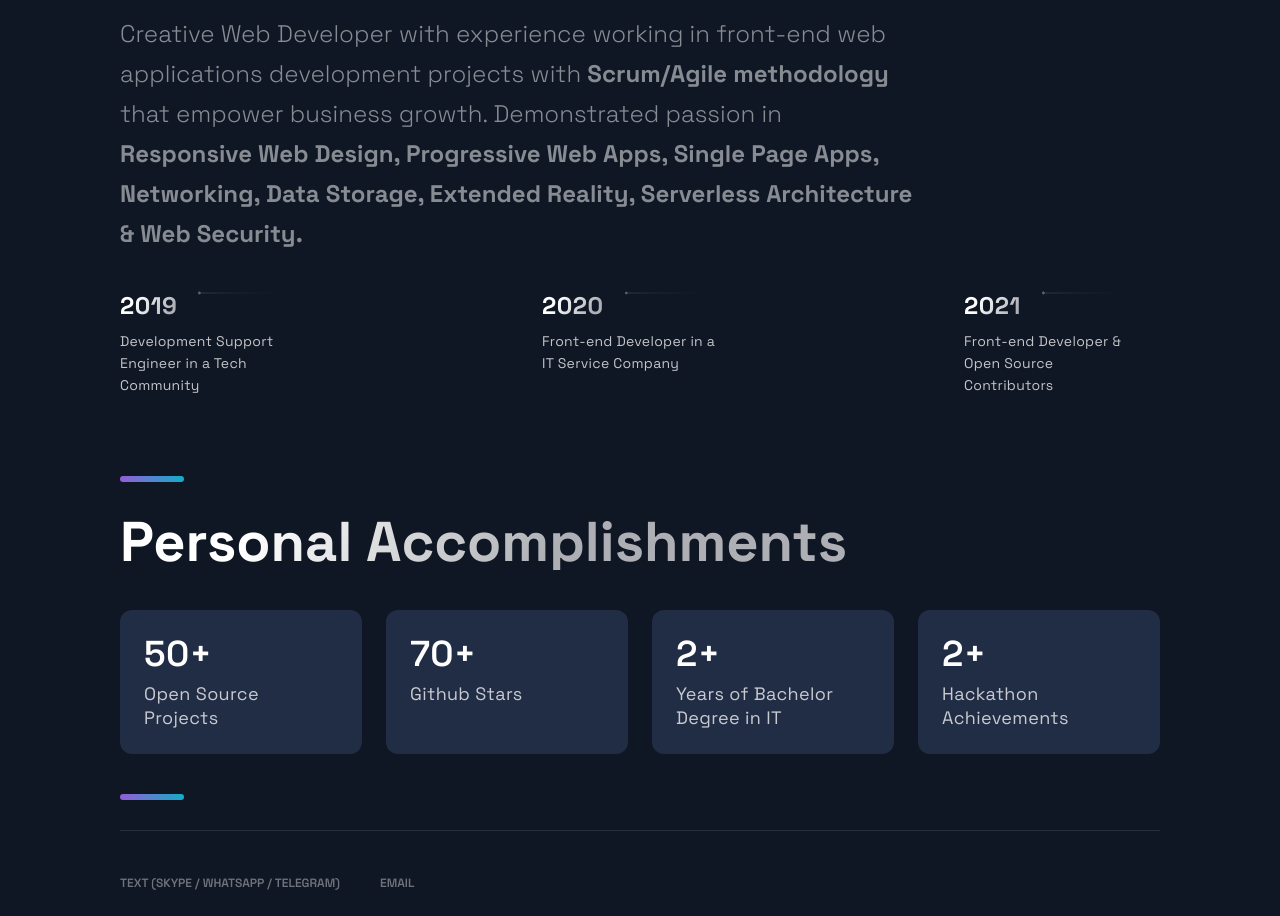
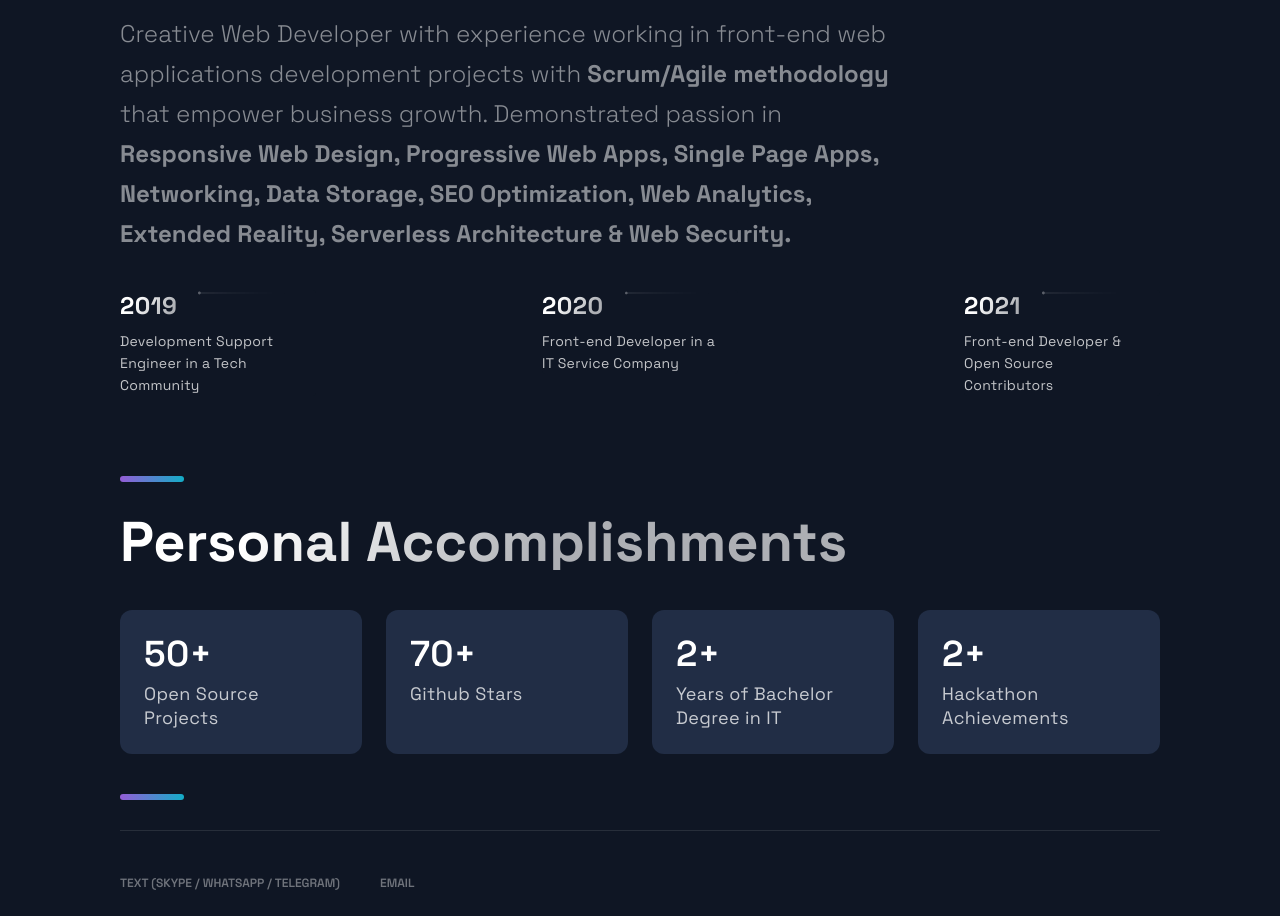
Before and after one commit to Ben888GitHub/benedict-ryan, a Next.js app: page / in a window 1280 px wide. Shown: the part 3600-4516 px from the top of the page. Built offline with nearby package versions, Linux system fonts and the light colour scheme.

Commit message:
modify codes 12

```diff
--- a/components/TimeLine/TimeLine.js
+++ b/components/TimeLine/TimeLine.js
@@ -73,8 +73,8 @@ const Timeline = () => {
 				that empower business growth. Demonstrated passion in{' '}
 				<span style={{ fontWeight: 'bold' }}>
 					Responsive Web Design, Progressive Web Apps, Single Page Apps,
-					Networking, Data Storage, Extended Reality, Serverless Architecture &
-					Web Security.
+					Networking, Data Storage, SEO Optimization, Web Analytics, Extended
+					Reality, Serverless Architecture & Web Security.
 				</span>
 			</SectionText>
 			<CarouselContainer ref={carouselRef} onScroll={handleScroll}>
```
